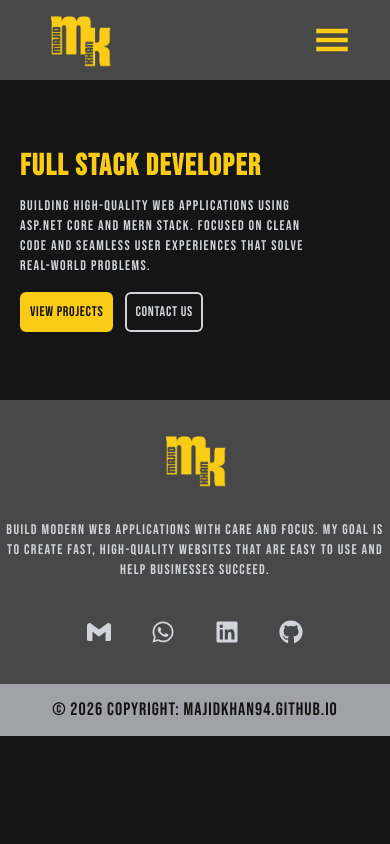
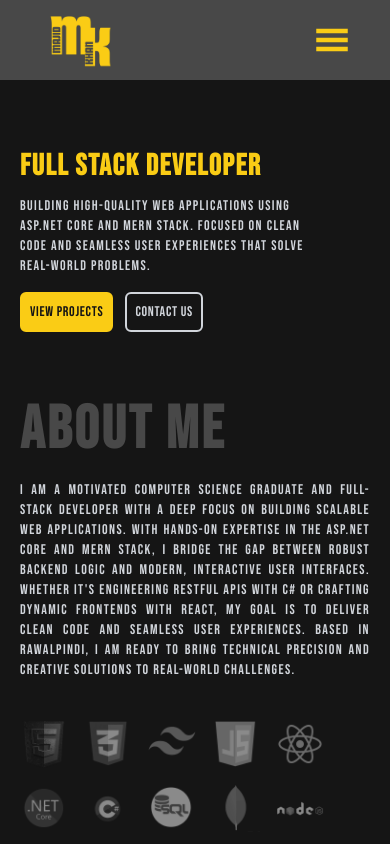
Before and after one commit to Majidkhan94/majidkhan94.github.io, a React (Vite) app: page / in a window 390 px wide. Shown: the top 844 px of the page. Built offline with nearby package versions, Linux system fonts and the light colour scheme.

Commit message:
Mobile Version Updated

```diff
--- a/src/Features/Heading.jsx
+++ b/src/Features/Heading.jsx
@@ -1,7 +1,7 @@
 export const Heading = ({text, className}) => {
   return(<>
 
-<h1 className={`text-CardBgColor hover:text-NavColor cursor-pointer font-oswald text-9xl font-semibold tracking-wider  ${className}`}>
+<h1 className={`text-CardBgColor hover:text-NavColor cursor-pointer font-oswald text-6xl md:text-9xl font-semibold tracking-wider  ${className}`}>
 {text}
 </h1>
 
--- a/src/Pages/Home.jsx
+++ b/src/Pages/Home.jsx
@@ -6,16 +6,16 @@ import { Paragraph } from '../Features/Paragraph.jsx';
 
 // Functions
 
-// const AboutImage = ({src, text, className}) =>{
-//     return(<>
-//     <div className='relative group w-full'>
-//     <img className='w-12 grayscale opacity-50 transition-all duration-1000 group-hover:grayscale-0 group-hover:opacity-100 cursor-pointer' src={src} />
+const AboutImage = ({src, text, className}) =>{
+    return(<>
+    <div className='relative group w-fit'>
+    <img className='w-12 grayscale opacity-50 transition-all duration-1000 group-hover:grayscale-0 group-hover:opacity-100 cursor-pointer' src={src} />
 
-//    <span className={`absolute -bottom-7 text-center left-6 -translate-x-1/2 text-sm w-full font-bold font-oswald tracking-widest opacity-0 group-hover:opacity-100 transition-all duration-1000 ${className}`}>
-//       {text}
-//     </span>
-// </div>
-//   </>)}
+   <span className={`absolute -bottom-7 text-center left-6 -translate-x-1/2 text-sm w-full font-bold font-oswald tracking-widest opacity-0 group-hover:opacity-100 transition-all duration-1000 ${className}`}>
+      {text}
+    </span>
+</div>
+  </>)}
 
 
 
@@ -37,17 +37,17 @@ import { Paragraph } from '../Features/Paragraph.jsx';
   </section>
 
 {/* About Us Section */}
-{/* <section className='w-full h-screen flex flex-col justify-center px-20'>
+<section className='w-full md:h-screen flex flex-col justify-center pb-10 px-5 md:px-20'>
 
 
     <Heading text={"ABOUT ME"} />
 
 
-  <div className='w-full flex justify-center pt-15'>
+  <div className='w-full flex justify-center pt-5 md:pt-15'>
     <div className='w-220 text-justify'>
       <Paragraph text={"I am a motivated Computer Science graduate and Full-Stack Developer with a deep focus on building scalable web applications. With hands-on expertise in the ASP.NET Core and MERN stack, I bridge the gap between robust backend logic and modern, interactive user interfaces. Whether it's engineering RESTful APIs with C# or crafting dynamic frontends with React, my goal is to deliver clean code and seamless user experiences. Based in Rawalpindi, I am ready to bring technical precision and creative solutions to real-world challenges."} />
 
-        <div className='flex gap-5 pt-15'>
+        <div className='flex flex-wrap gap-x-4 gap-y-4 pt-10 md:pt-15'>
           <AboutImage src={"../HTML.png"} text={"HTML5"} className={"text-[#eb3e00]"} />
           <AboutImage src={"../CSS.png"}  text={"CSS3"} className={"text-[#0068ad]"} />
           <AboutImage src={"../Tailwind_Css.png"}  text={"Tailwind"} className={"text-[#00c2fc]"} />
@@ -64,7 +64,7 @@ import { Paragraph } from '../Features/Paragraph.jsx';
     </div>
   </div>
 
-</section> */}
+</section>
 
 
 
```
